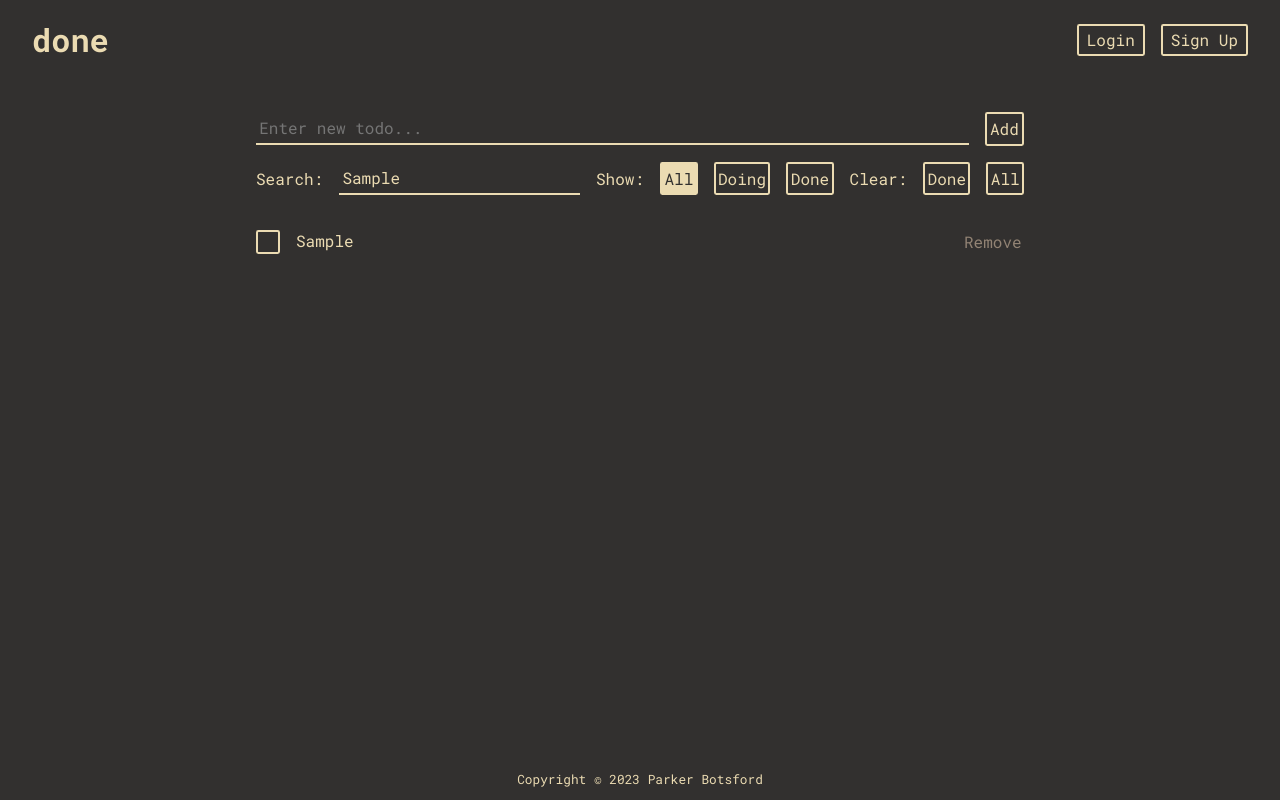
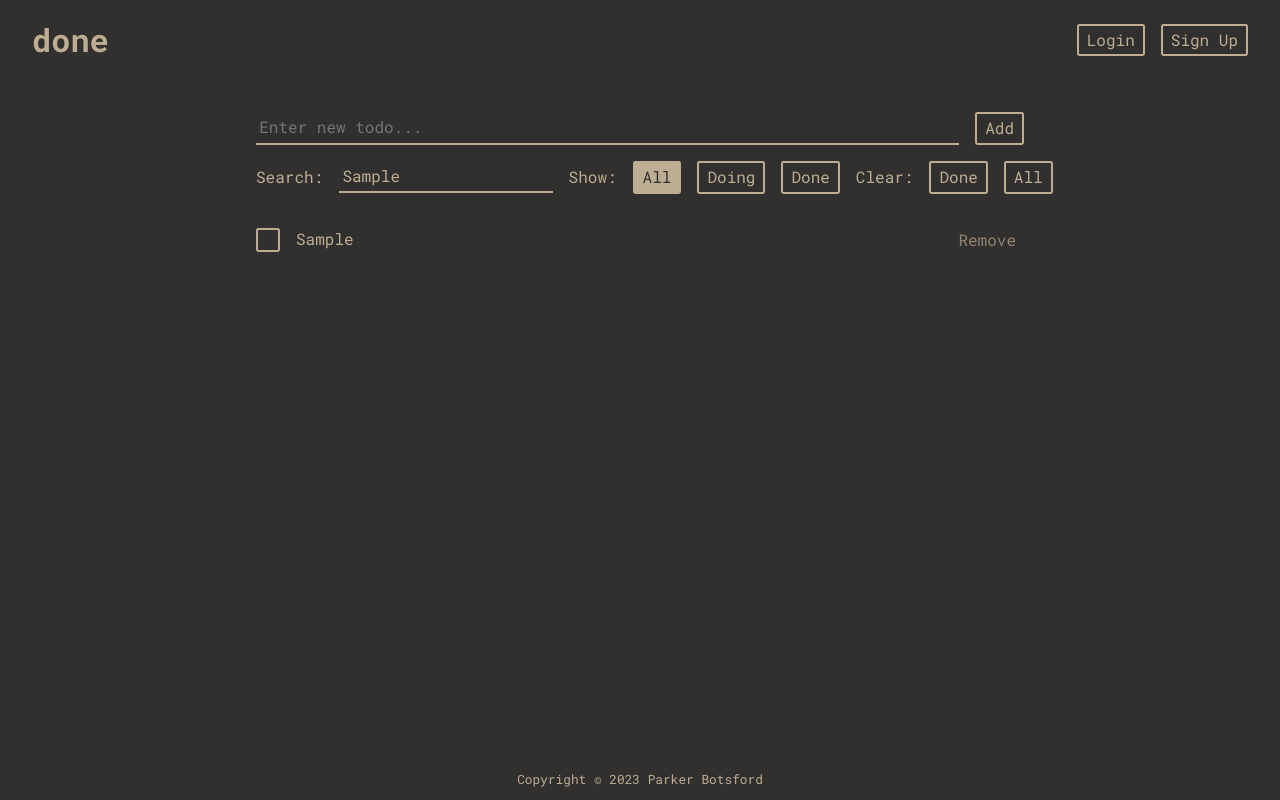
Before and after one commit to parbots/done, a Next.js app: page /list in a window 1280 px wide. Both pictures are taken after typing "Sample", "Sample" into the empty fields and a click on the button "Add". Built offline with nearby package versions, Linux system fonts and the light colour scheme.

Commit message:
Adjust general styling

```diff
--- a/src/modules/items/item/ListItem.module.css
+++ b/src/modules/items/item/ListItem.module.css
@@ -27,12 +27,12 @@
 
     appearance: none;
 
-    border: 0.15rem solid var(--color);
+    border: solid 0.15rem var(--color);
     border-radius: 0.15rem;
 
     background-color: var(--background);
 
-    transition: 0.3s color, 0.3s border-color;
+    transition: color 0.3s, border-color 0.3s;
 }
 
 .item[data-complete='true'] .itemCheckbox:not(:hover, :focus-visible) {
@@ -48,7 +48,7 @@
 }
 
 .itemCheckbox::after {
-    content: "";
+    content: '';
 
     width: 1rem;
     height: 1rem;
@@ -56,7 +56,7 @@
     background-color: var(--color);
 
     transform: scale(0);
-    transition: 0.3s transform, 0.3s background;
+    transition: background 0.3s, transform 0.3s;
 }
 
 .itemCheckbox:checked::after {
@@ -124,7 +124,7 @@
 }
 
 .removeItemButton {
-    padding: 0.15rem;
+    padding: 0.15rem 0.5rem;
 
     cursor: pointer;
 
@@ -142,9 +142,3 @@
 .removeItemButton:focus-visible {
     color: var(--highlight);
 }
-
-@media (max-width: 600px) {
-    .removeItemButton {
-        opacity: 1;
-    }
-}
--- a/src/modules/items/menu/ListMenu.module.css
+++ b/src/modules/items/menu/ListMenu.module.css
@@ -28,7 +28,7 @@
     color: var(--color);
     background-color: var(--background);
 
-    transition: 0.3s color, 0.3s border-color;
+    transition: color 0.3s, border-color 0.3s;
 }
 
 .itemInput::selection {
@@ -45,7 +45,7 @@
 }
 
 .addItemButton {
-    padding: 0.2rem;
+    padding: 0.15rem 0.5rem;
 
     cursor: pointer;
 
@@ -55,7 +55,7 @@
     color: var(--color);
     background-color: var(--background);
 
-    transition: 0.3s color, 0.3s border-color;
+    transition: color 0.3s, border-color 0.3s;
 }
 
 .addItemButton:hover,
@@ -99,7 +99,7 @@
     color: var(--color);
     background-color: var(--background);
 
-    transition: 0.3s color, 0.3s border-color;
+    transition: color 0.3s, border-color 0.3s;
 }
 
 .searchInput::selection {
@@ -125,7 +125,7 @@
 }
 
 .filterButton {
-    padding: 0.15rem;
+    padding: 0.15rem 0.5rem;
 
     cursor: pointer;
 
@@ -167,7 +167,7 @@
 }
 
 .actionButton {
-    padding: 0.15rem;
+    padding: 0.15rem 0.5rem;
 
     cursor: pointer;
 
--- a/src/pages/_document.tsx
+++ b/src/pages/_document.tsx
@@ -2,7 +2,7 @@ import { Html, Head, Main, NextScript } from 'next/document'
 
 export default function Document() {
   return (
-    <Html lang="en">
+    <Html lang='en'>
       <Head />
       <body>
         <Main />
--- a/src/pages/index.tsx
+++ b/src/pages/index.tsx
@@ -11,9 +11,9 @@ export default function HomePage() {
         <>
             <Head>
                 <title>Done</title>
-                <meta name="description" content="Get stuff done." />
-                <meta name="viewport" content="width=device-width, initial-scale=1" />
-                <link rel="icon" href="/favicon.ico" />
+                <meta name='description' content='Get stuff done.' />
+                <meta name='viewport' content='width=device-width, initial-scale=1' />
+                <link rel='icon' href='/favicon.ico' />
             </Head>
 
 
--- a/src/pages/list.tsx
+++ b/src/pages/list.tsx
@@ -104,9 +104,9 @@ export default function ListPage() {
         <>
             <Head>
                 <title>Done</title>
-                <meta name="description" content="Get stuff done." />
-                <meta name="viewport" content="width=device-width, initial-scale=1" />
-                <link rel="icon" href="/favicon.ico" />
+                <meta name='description' content='Get stuff done.' />
+                <meta name='viewport' content='width=device-width, initial-scale=1' />
+                <link rel='icon' href='/favicon.ico' />
             </Head>
 
 
--- a/src/styles/globals.css
+++ b/src/styles/globals.css
@@ -4,7 +4,7 @@
     --light-highlight: #d65d0e;
     --light-background: #ebdbb2;
 
-    --dark-color: #ebdbb2;
+    --dark-color: #bdae93;
     --dark-faded: #928374;
     --dark-highlight: #d65d0e;
     --dark-background: #32302f;}
```
